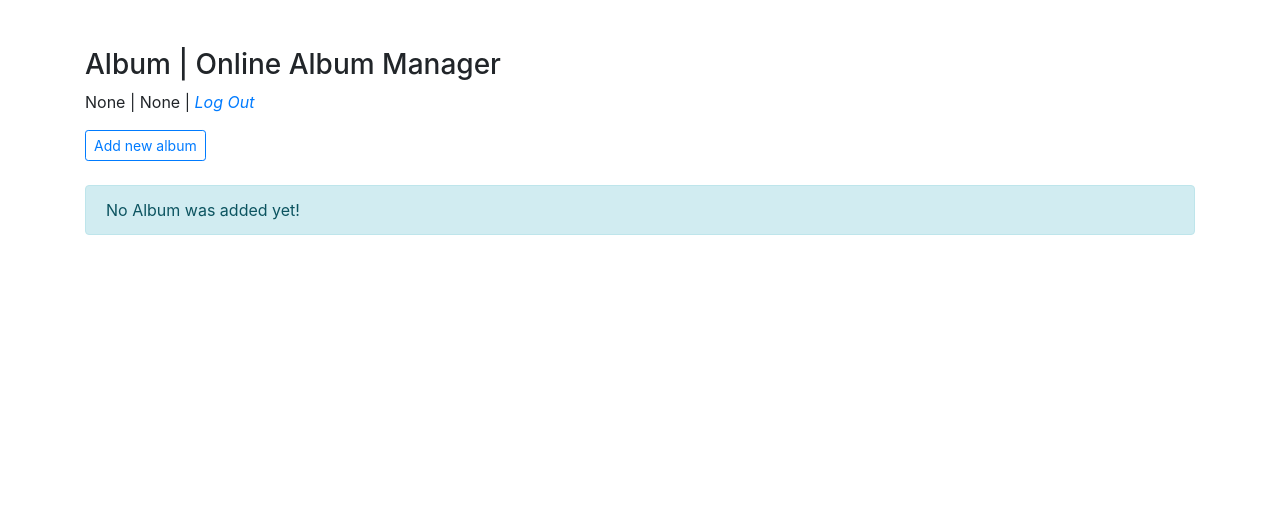
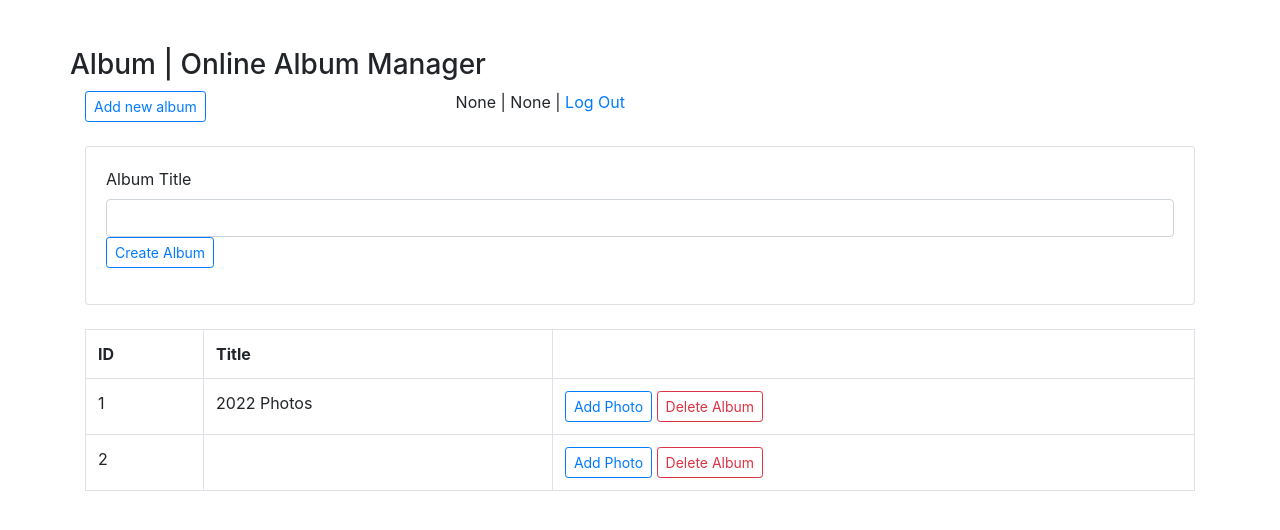
Before and after one commit to igliSallcini/album-manager, a Flask app: template templates/admin/albums.html in a window 1280 px wide. Shown: the top 530 px of the page. Run offline with Flask 2, Linux system fonts and the light colour scheme; the template is opened without the code that fills it: values that come from a table or form of the project are taken from there, others are empty; data comes from the database, SQL or seed files in the repository; both versions use the stored data as it was after the commit.

Commit message:
Permiresime

```diff
--- a/app.py
+++ b/app.py
@@ -84,6 +84,7 @@ def login():
                     if bcrypt.check_password_hash(user.password, password):
                         session['is_logged_in'] = True
                         session['username'] = user.username
+                        session['user_id'] = user.id
                         session['email'] = email
                         return redirect(url_for('dashboard'))
                     else:
@@ -144,10 +145,24 @@ def album():
     if session['is_logged_in'] == True:
         albums = Album.query.all()
         if request.method == "POST":
-            pass
-            return render_template("admin/albums.html", albums=albums)
-        else:
-            return redirect(url_for('home'))
+            title = request.form['title']
+            album = Album(title, session.get('user_id'))
+            db.session.add(album)
+            db.session.commit()
+            flash("Album was created successfully!")
+            return redirect(url_for('album'))
+        return render_template("admin/albums.html", albums=albums)
+    else:
+        return redirect(url_for("home"))
+
+@app.route("/album/<int:album_id>/delete")
+def delete_album(album_id):
+    album=Album.query.get_or_404(album_id)
+    db.session.delete(album)
+    db.session.commit()
+    flash("Album was deleted successfully!")
+    return redirect (url_for('album'))
+
 
 
 @app.route("/loggout", methods = ["GET", "POST"])
@@ -158,8 +173,16 @@ def loggout():
     return redirect(url_for('home'))
 
 @app.route("/photos/<int:album_id>", methods = ["GET", "POST"])
-def photo():
-    return None
+def photos(album_id):
+    if session['is_logged_in'] == True:
+        album = Album.query.get_or_404(album_id)
+        photos = Photo.query.filter_by(album_id=album.id).all()
+        if request.method == "POST":
+            # upload photos
+            pass
+        return render_template("admin/photos.html", photos=photos, album=album)
+    else:
+        return redirect(url_for("home"))
 
 def not_empty(form_fields):
     for field in form_fields:
--- a/templates/admin/albums.html
+++ b/templates/admin/albums.html
@@ -10,34 +10,85 @@
 </head>
 <body>
     <div class="container my-5">
-        <h3>Album | Online Album Manager</h3>
-        <p>
-
+        <div class="row"><h3>Album | Online Album Manager</h3>
+        </div>
+        <div class="col-md-6">
+            <p class="float-right">
                 <i class="fa fa-user"></i>
                 {{session.get('username')}}
                 |
                 {{session.get('email')}}
                 |
                 <a href="{{url_for('loggout')}}">
-                <i class="fa fa-sign-out"> Log Out </i>
+                    <i class="fa fa-sign-out"></i>
+                        Log Out
                 </a>
             </p>
+        </div>
+
         <a href="" class="btn btn-sm btn-outline-primary mr=2">
             <i class="fa fa-plus"></i>Add new album
         </a>
         <div class="my-4">
-            {% if len(albums)>0 %}
+            {% with messages = get_flashed_messages()%}
+                                {% if messages %}
+                                    <div class="alert alert-info">
+                                    {% for message in messages %}
+                                        {{ message }}
+                                    {% endfor %}
+                                    </div>
+                                {% endif %}
+                            {% endwith %}
+            <div class="card">
+                <div class="card-body">
+                    <form action="{{ url_for('album')}}" method="POST">
+                        <div class="form-group">
+                            <label for="title">Album Title</label>
+                            <input type="text" name="title" id="title" class="form-control"/>
+                            <div class="form-group">
+                                <button type="submit" class="btn btn-sm btn-outline-primary mr=2">Create Album</button>
+                            </div>
+                        </div>
+
+                    </form>
+                </div>
+            </div>
+
+        </div>
+        <div class="my-4">
+            {% if albums %}
+                <div class="table-respansive">
+                    <table class="table table-bordered">
+                        <tr>
+                            <th>ID</th>
+                            <th>Title</th>
+                            <th></th>
+                        </tr>
+                        {% for album in albums %}
+                        <tr>
+                            <td>{{album.id}}</td>
+                            <td>{{album.title}}</td>
+                            <td>
+                            <a href="{{url_for('photos', album_id=album.id) }}"class="btn btn-sm btn-outline-primary mr=2" title="Add photo">
+                                <i class="fa fa-plus"></i>
+                                Add Photo
+                            </a>
+                            <a href="{{url_for('delete_album', album_id=album.id)}}" class="btn btn-sm btn-outline-danger mr=2"onclick="return confirm('Are You Sure?');" title="Delete album">
+                                <i class="fa fa-close"></i>
+                                Delete Album
+                            </a>
+                            </td>
+                        </tr>
+                        {% endfor %}
+                    </table>
+
+                </div>
             {% else %}
                 <div class="alert alert-info">
                     No Album was added yet!
                 </div>
             {% endif %}
         </div>
-        <!-- <a href="" class="btn btn-sm btn-outline-primary mr=2">
-            <i class="fa fa-plus"></i>Sign Out
-        </a> -->
-        <!-- <a href="" class="btn btn-sm btn-primary">
-            <i class="fa fa-user-circle"></i>Add new photo</a> -->
     </div>
 </body>
 </html>
```
Also changed, not shown: templates/admin/dashboard.html (+6 -8 lines), templates/admin/photos.html (+98 -0 lines), templates/auth/login.html (+9 -0 lines), albums.db. Lines whose indentation alone changed are shown as unchanged.
